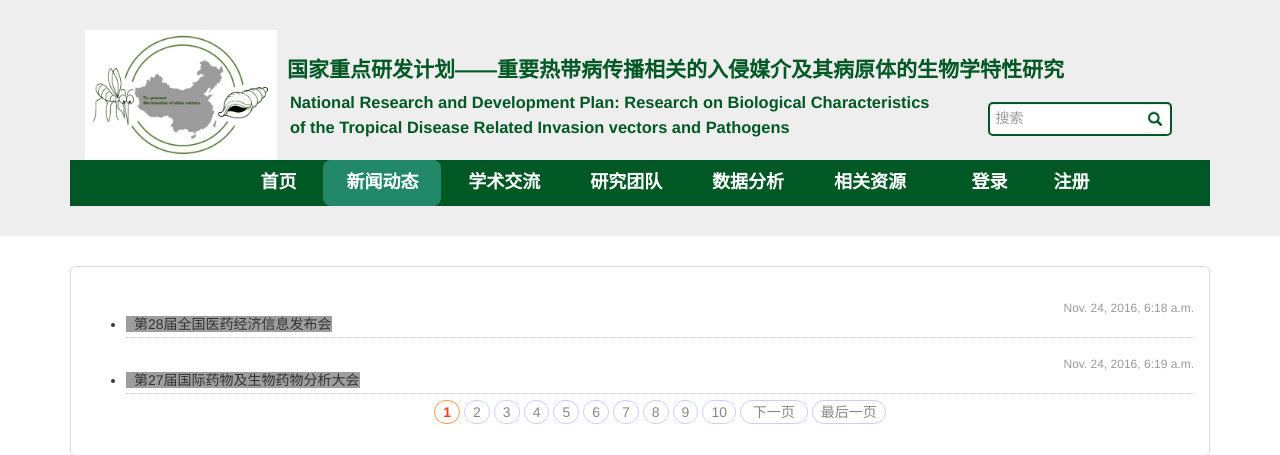
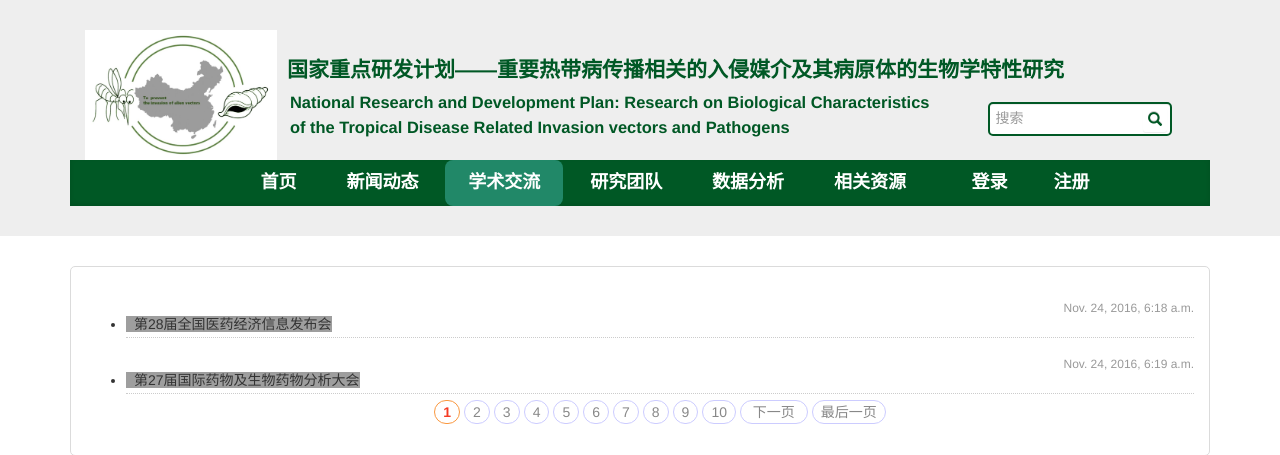
Before and after one commit to YouseYeung/sacms, a Django app: page /sacms/meetings/ in a window 1280 px wide. Shown: the top 455 px of the page. Run offline with Django 3.2, Linux system fonts and the light colour scheme; a user stored in the database is signed in; data comes from the database, SQL or seed files in the repository; both versions use the stored data as it was after the commit; parts of the project's set-up code (start-up, migrations or seed data) failed here and were passed over; some libraries are stand-ins or nearby versions; grey boxes are pictures that could not be loaded.

```diff
--- a/sacms/templates/sacms/meetings.html
+++ b/sacms/templates/sacms/meetings.html
@@ -83,8 +83,8 @@
             <div class="col-md-10 col-md-offset-1">
               <nav class="blog-nav" >
                 <a class="blog-nav-item" href="{% url 'index'%}">首页</a>
-                <a class="blog-nav-item active" href="{% url 'newsfeed' %}">新闻动态</a>
-                <a class="blog-nav-item" href="{% url 'meetings' %}">学术交流</a>
+                <a class="blog-nav-item" href="{% url 'newsfeed' %}">新闻动态</a>
+                <a class="blog-nav-item active" href="{% url 'meetings' %}">学术交流</a>
                 <a class="blog-nav-item" href="{% url 'groups'%}">研究团队</a>
                 <a class="blog-nav-item" href="{% url 'data' %}">数据分析</a>
                 <a class="blog-nav-item" href="#">相关资源</a>
```
Also changed, not shown: db.sqlite3.
